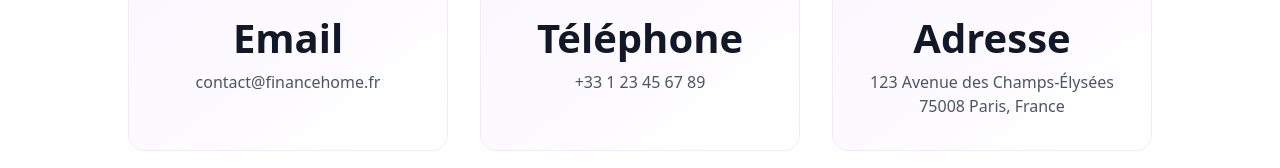
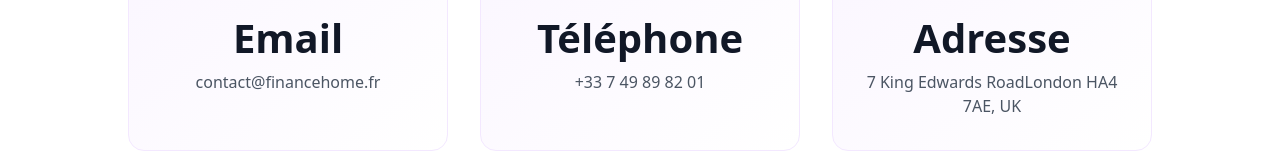
Before and after one commit to MeddyCHALDER/FinancesHome-vitrine, a React (Vite) app: page /contact in a window 1280 px wide. Shown: the part 555-723 px from the top of the page. Built offline with nearby package versions, Linux system fonts and the light colour scheme; no server answers.

Commit message:
mise a jour site

```diff
--- a/src/pages/ContactPage.jsx
+++ b/src/pages/ContactPage.jsx
@@ -78,13 +78,13 @@ const ContactPage = () => {
     {
       icon: Phone,
       title: 'Téléphone',
-      content: '+33 1 23 45 67 89',
-      link: 'tel:+33123456789'
+      content: '+33 7 49 89 82 01',
+      link: 'tel:+33749898201'
     },
     {
       icon: MapPin,
       title: 'Adresse',
-      content: '123 Avenue des Champs-Élysées\n75008 Paris, France',
+      content: '7 King Edwards RoadLondon HA4 7AE, UK',
       link: null
     }
   ];
```
Also changed, not shown: 1 other file (tests, documents, lock files or other folders).
